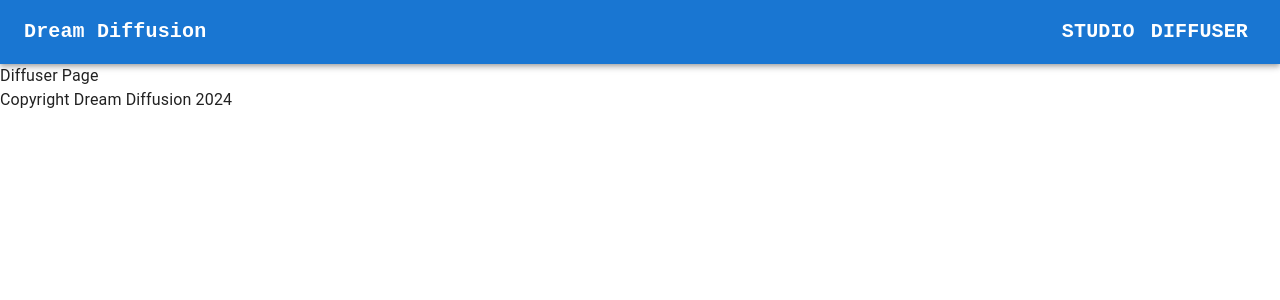
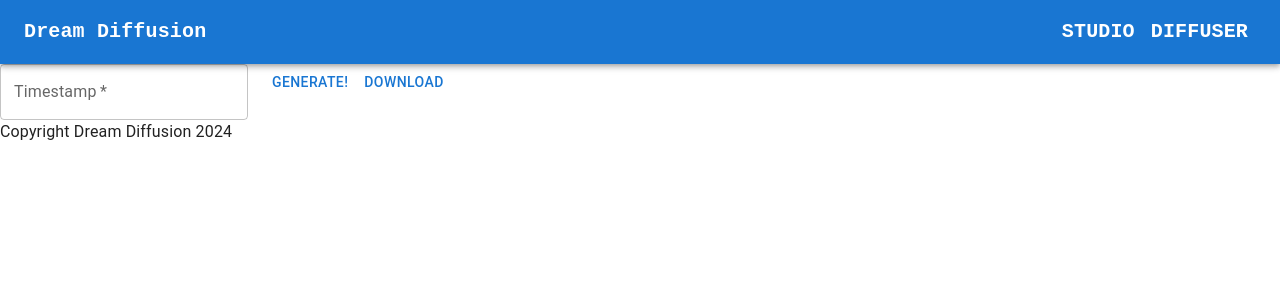
Before and after one commit to Physlex/natHack2024, a React app in the folder src-vite/: page /diffuser in a window 1280 px wide. Shown: the top 300 px of the page. Built offline with nearby package versions, Linux system fonts and the light colour scheme; the HTML template or start-up script is replaced by a standard one.

Commit message:
starting to work on websocket

```diff
--- a/src-vite/package.json
+++ b/src-vite/package.json
@@ -13,7 +13,11 @@
     "@emotion/react": "^11.13.3",
     "@emotion/styled": "^11.13.0",
     "@mui/material": "^6.1.7",
+    "@types/chartjs": "^0.0.31",
+    "@types/react-chartjs-2": "^2.0.2",
+    "chart.js": "^4.4.6",
     "react": "^18.3.1",
+    "react-chartjs-2": "^5.2.0",
     "react-dom": "^18.3.1",
     "react-router": "^6.28.0",
     "react-router-dom": "^6.28.0",
--- a/src-vite/src/pages/diffuser/Diffuser.tsx
+++ b/src-vite/src/pages/diffuser/Diffuser.tsx
@@ -3,13 +3,113 @@
  */
 
 
+import React, { useState } from "react";
+import { Grid2 as Grid, Stack, TextField, Button, } from "@mui/material";
+
+
+type SettingProps = {
+    setting: string;
+}
+
+type SettingParams = {
+    name: string;
+    label: string;
+    onChange: (setting: string) => void;
+}
+
+function Setting({ name, label, onChange }: SettingParams): JSX.Element {
+    const [settingState, setSettingState] = useState({
+        setting: ""
+    } as SettingProps);
+
+    // Event hook for handling the setting being changed on type
+    const handleChange = async (event: React.ChangeEvent<HTMLTextAreaElement>) => {
+        setSettingState({
+            ...settingState,
+            setting: event.target.value
+        })
+        onChange(event.target.value);
+    };
+
+    return (
+        <TextField
+            type="settings-field"
+            name={name}
+            onChange={handleChange}
+            value={settingState.setting}
+            label={label}
+            required>
+        </TextField>
+    );
+}
+
+type SettingsMenuParams = {
+    children: React.ReactNode;
+};
+
+function SettingsMenu({ children }: SettingsMenuParams): JSX.Element {
+    return (
+        <Stack>
+            {children}
+        </Stack>
+    );
+}
+
+type DiffuserProps = {
+    timestampSetting: string;
+    videoGenerated: boolean;
+}
+
 /**
  * @return Diffuser page.
  */
 export default function Diffuser(): JSX.Element {
+    const [diffuserState, setDiffuserState] = useState({
+        timestampSetting: "",
+        videoGenerated: false,
+    } as DiffuserProps);
+
+    // Update the timestamp setting for the page
+    const handleTimestampChange = async (setting: string) => {
+        setDiffuserState({
+            ...diffuserState,
+            timestampSetting: setting
+        })
+    }
+
+    // Call the backend to generate the diffusion
+    const handleButtonClick = async (_: React.MouseEvent<HTMLButtonElement>) => {
+        const response = await fetch("/api/diffuser/generate", {method: "POST"});
+        if (response.status >= 400) {
+            console.error(`Failed to generate diffusion. Reason: ${response.status}`);
+            window.history.back();
+            return;
+        } else {
+
+        }
+    }
+
     return (
-        <div id="diffuser">
-            Diffuser Page
-        </div>
+        <Grid container spacing={2} id="diffuser" component="div">
+            <Grid>
+                <SettingsMenu>
+                    <Setting
+                        name="timestamps"
+                        label="Timestamp"
+                        onChange={handleTimestampChange} />
+                </SettingsMenu>
+            </Grid>
+            <Grid>
+                <Button
+                    className="generate-diffusion"
+                    onClick={handleButtonClick}>
+                    Generate!
+                </Button>
+                <Button
+                    className="donwnload-diffusion">
+                    Download
+                </Button>
+            </Grid>
+        </Grid>
     );
 }
```
Also changed, not shown: 2 other files (tests, documents, lock files or other folders).
